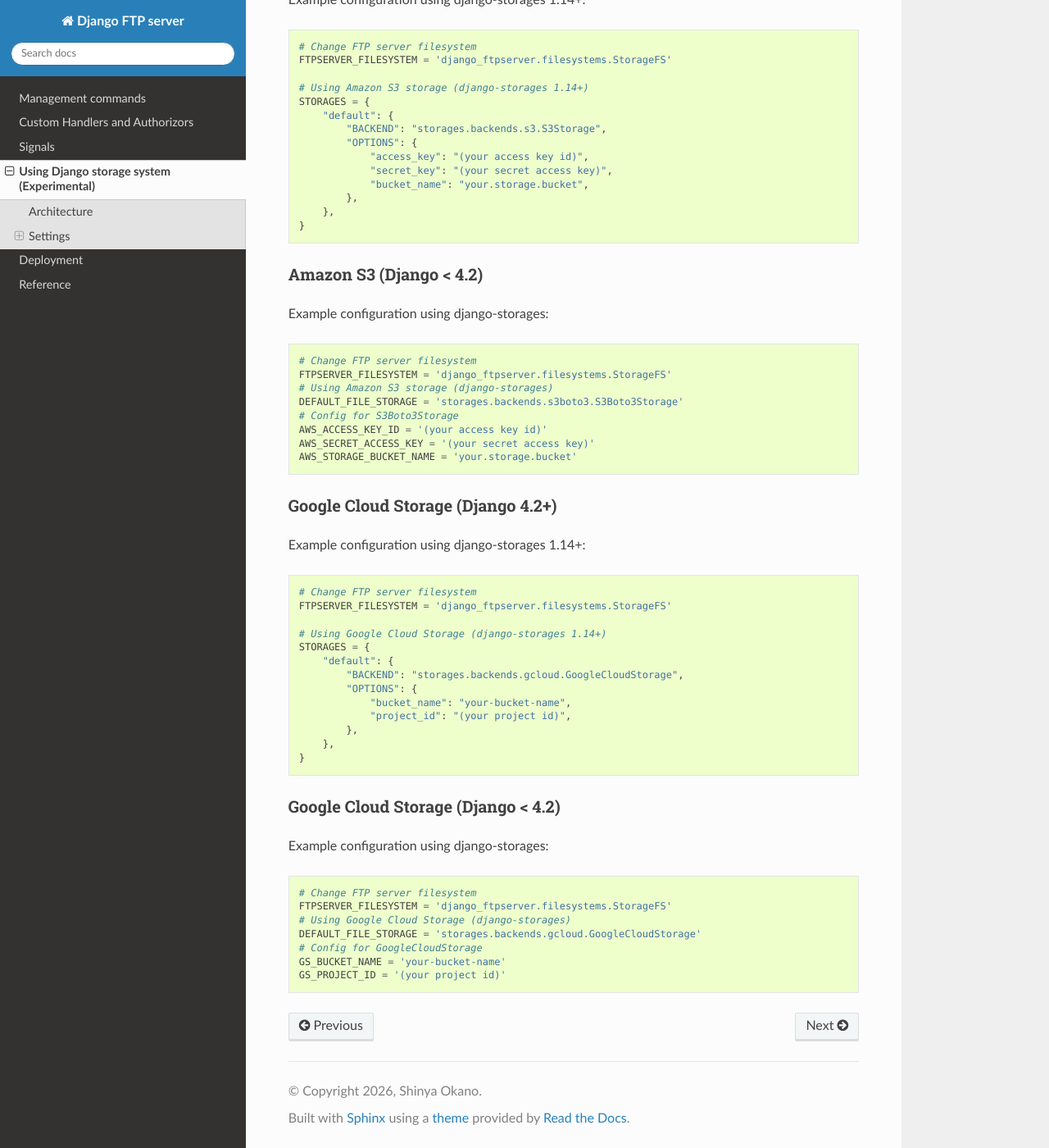
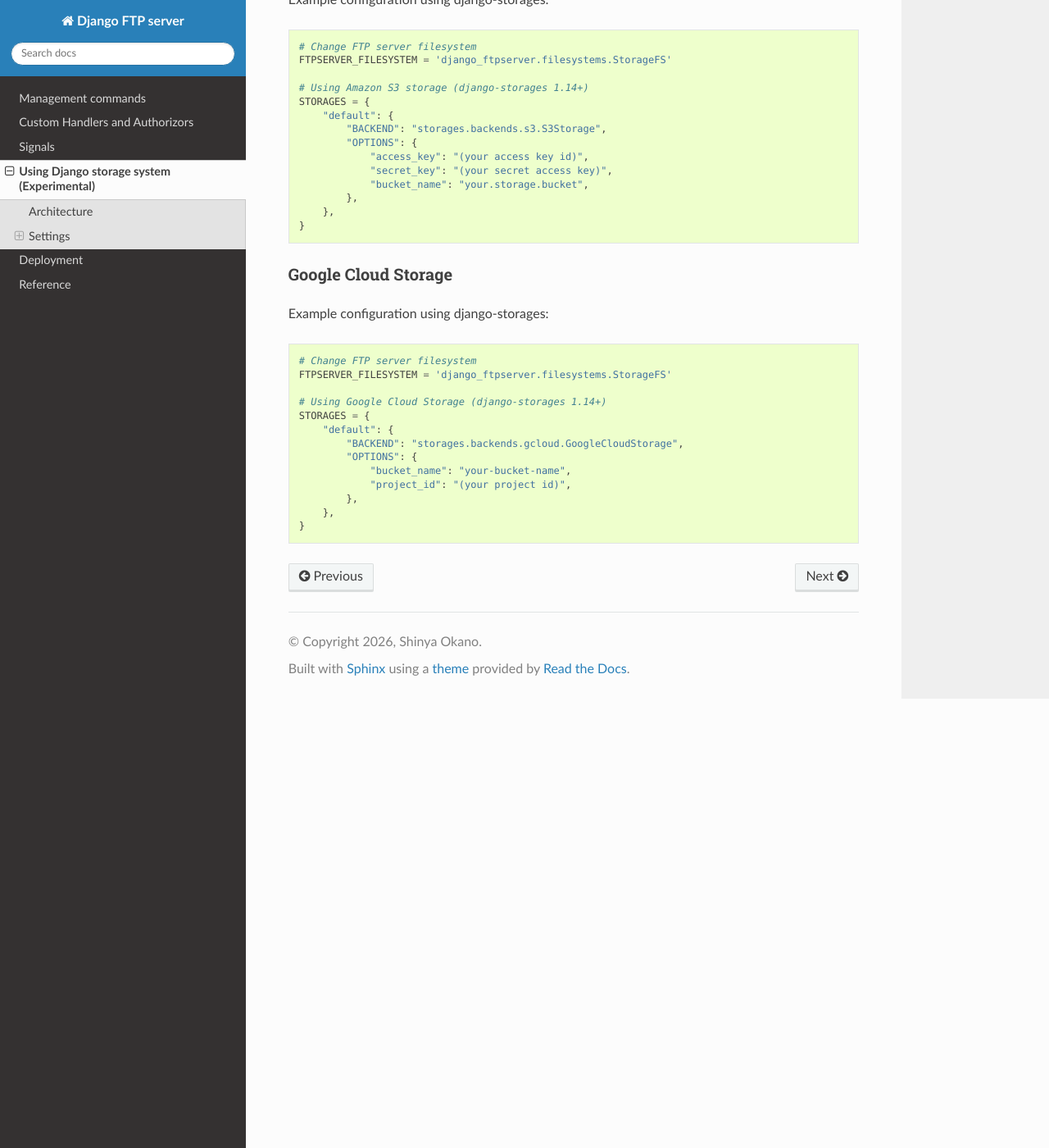
Before and after one commit to tokibito/django-ftpserver, a Sphinx documentation site: the page built from docs/source/using_django_storage.rst, in a window 1280 px wide and 1400 px high, scrolled down 1123 px. Shown: the whole window at 82% size. Built offline with Sphinx 7.4.7 and the Read the Docs theme 3.1.0, drawn with Linux system fonts in a browser that asks for light colours; some of the changed text lies outside the part shown.

Commit message:
add document pages

```diff
--- /dev/null
+++ b/docs/source/reference/django_ftpserver.handlers.rst
@@ -0,0 +1,6 @@
+=========================
+django_ftpserver.handlers
+=========================
+
+.. automodule:: django_ftpserver.handlers
+   :members:
--- /dev/null
+++ b/docs/source/reference/django_ftpserver.server.rst
@@ -0,0 +1,6 @@
+=======================
+django_ftpserver.server
+=======================
+
+.. automodule:: django_ftpserver.server
+   :members:
--- /dev/null
+++ b/docs/source/reference/django_ftpserver.signals.rst
@@ -0,0 +1,6 @@
+========================
+django_ftpserver.signals
+========================
+
+.. automodule:: django_ftpserver.signals
+   :members:
--- a/docs/source/reference/index.rst
+++ b/docs/source/reference/index.rst
@@ -9,5 +9,8 @@ Reference
    django_ftpserver.authorizers
    django_ftpserver.daemonizer
    django_ftpserver.filesystems
+   django_ftpserver.handlers
    django_ftpserver.models
+   django_ftpserver.server
+   django_ftpserver.signals
    django_ftpserver.utils
--- a/docs/source/using_django_storage.rst
+++ b/docs/source/using_django_storage.rst
@@ -49,10 +49,10 @@ The following diagram shows how FTP client requests flow through the system when
 Settings
 ========
 
-Amazon S3 (Django 4.2+)
------------------------
+Amazon S3
+---------
 
-Example configuration using django-storages 1.14+::
+Example configuration using django-storages::
 
    # Change FTP server filesystem
    FTPSERVER_FILESYSTEM = 'django_ftpserver.filesystems.StorageFS'
@@ -69,24 +69,10 @@ Example configuration using django-storages 1.14+::
        },
    }
 
-Amazon S3 (Django < 4.2)
-------------------------
+Google Cloud Storage
+--------------------
 
 Example configuration using django-storages::
-
-   # Change FTP server filesystem
-   FTPSERVER_FILESYSTEM = 'django_ftpserver.filesystems.StorageFS'
-   # Using Amazon S3 storage (django-storages)
-   DEFAULT_FILE_STORAGE = 'storages.backends.s3boto3.S3Boto3Storage'
-   # Config for S3Boto3Storage
-   AWS_ACCESS_KEY_ID = '(your access key id)'
-   AWS_SECRET_ACCESS_KEY = '(your secret access key)'
-   AWS_STORAGE_BUCKET_NAME = 'your.storage.bucket'
-
-Google Cloud Storage (Django 4.2+)
-----------------------------------
-
-Example configuration using django-storages 1.14+::
 
    # Change FTP server filesystem
    FTPSERVER_FILESYSTEM = 'django_ftpserver.filesystems.StorageFS'
@@ -101,16 +87,3 @@ Example configuration using django-storages 1.14+::
            },
        },
    }
-
-Google Cloud Storage (Django < 4.2)
------------------------------------
-
-Example configuration using django-storages::
-
-   # Change FTP server filesystem
-   FTPSERVER_FILESYSTEM = 'django_ftpserver.filesystems.StorageFS'
-   # Using Google Cloud Storage (django-storages)
-   DEFAULT_FILE_STORAGE = 'storages.backends.gcloud.GoogleCloudStorage'
-   # Config for GoogleCloudStorage
-   GS_BUCKET_NAME = 'your-bucket-name'
-   GS_PROJECT_ID = '(your project id)'
```
